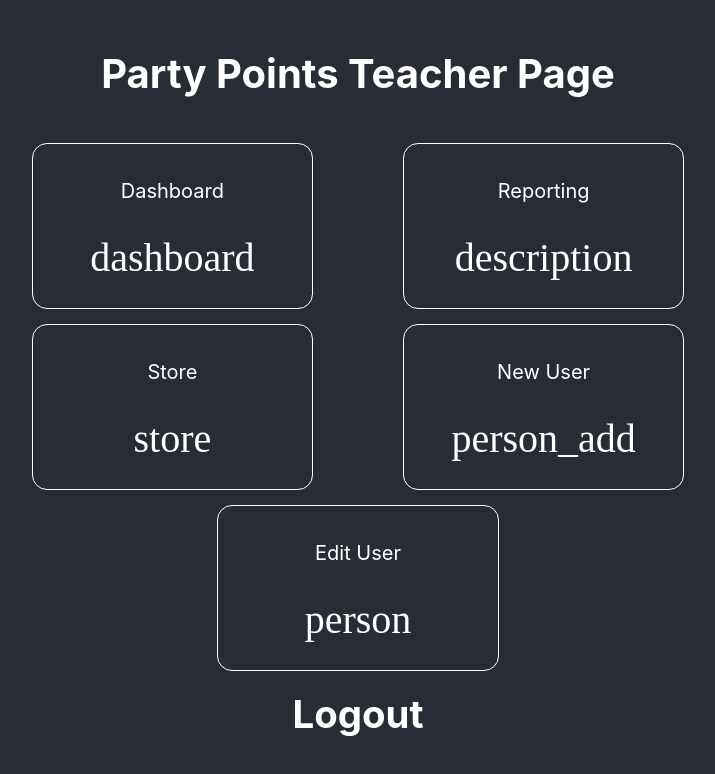
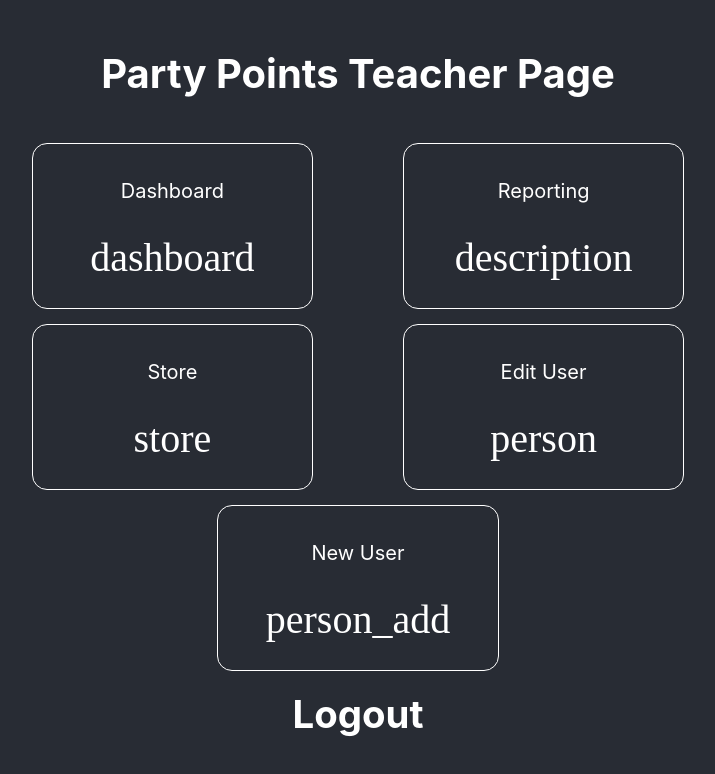
Before and after one commit to Jameson13B/party-points, a React (Create React App) app: page /teacher-portal in a window 1280 px wide. Shown: the top 774 px of the page, without its empty margins (282-997 px from the left). Built offline with nearby package versions, Linux system fonts and the light colour scheme; no server answers; the database is empty; sample sign-in values are in the browser's storage.

Commit message:
Added netlify toml and rearranged buttons on teacher portal

```diff
--- a/src/views/Teacher.js
+++ b/src/views/Teacher.js
@@ -47,15 +47,15 @@ const Teacher = props => {
           </CstmLink>
         </IconBtn>
         <IconBtn>
+          <CstmLink to='/admin'>
+            <p>Edit User</p>
+            <Icon icon='person' />
+          </CstmLink>
+        </IconBtn>
+        <IconBtn>
           <CstmLink to='/register'>
             <p>New User</p>
             <Icon icon='person_add' />
-          </CstmLink>
-        </IconBtn>
-        <IconBtn>
-          <CstmLink to='/admin'>
-            <p>Edit User</p>
-            <Icon icon='person' />
           </CstmLink>
         </IconBtn>
       </BtnPanel>
```
Also changed, not shown: 1 other file (tests, documents, lock files or other folders).
